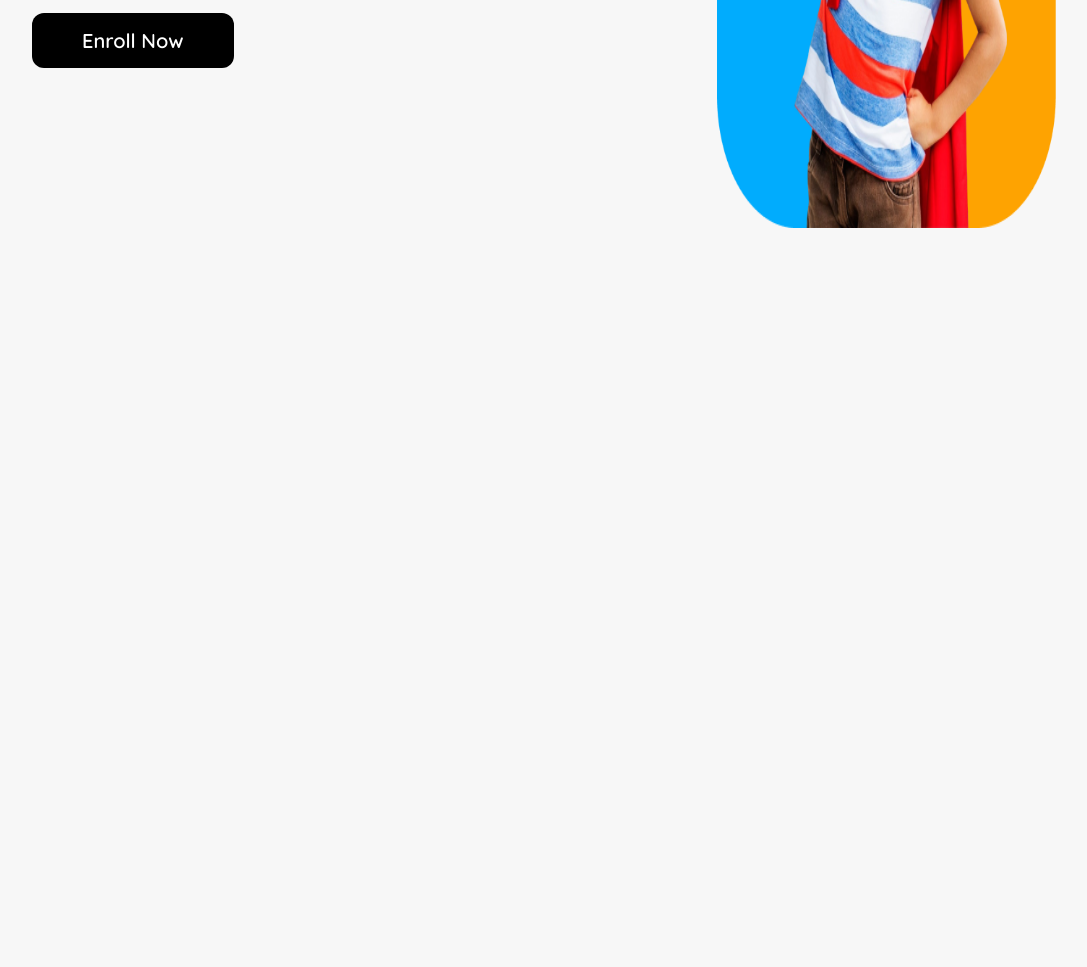
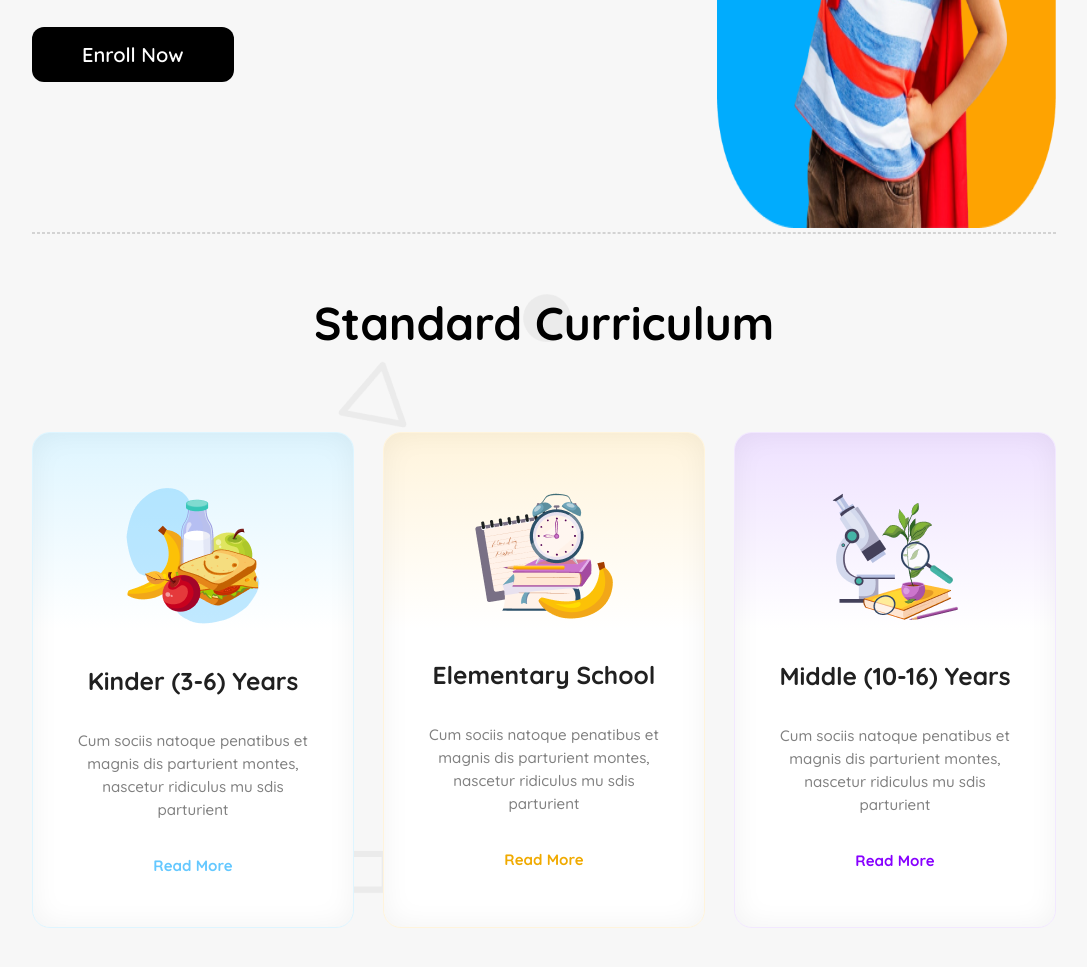
Before and after one commit to coderashik247/kids-school, a plain HTML site: page index.html in a window 1280 px wide. Shown: the part 537-1504 px from the top of the page, without its empty margins (96-1183 px from the left). Before the commit the page ends 800 px from the top, so only its background shows below. Drawn offline with Linux system fonts and the light colour scheme.

Commit message:
curriculum section is added

```diff
--- a/index.html
+++ b/index.html
@@ -51,11 +51,46 @@
                 <img src="./assets/hero-kids.png" alt="">
             </div>
         </section>
+        <hr>
     </header>
 
     <!-- Main Section start here -->
     <main>
+        <!-- Curriculum section start here -->
+        <section class="curriculum-section">
+            <h2>Standard Curriculum</h2>
+            <div class="curriculum-card-container" >
+                <div class="curriculum-card" id="kinder">
+                    <img src="./assets/kinder.png" alt="">
+                    <h2>Kinder (3-6) Years</h2>
+                    <p>Cum sociis natoque penatibus et magnis
+                        dis parturient montes, nascetur ridiculus
+                        mu sdis parturient</p>
 
+                    <p><a id="read-one" href="">Read More</a></p>
+                </div>
+                <div class="curriculum-card" id="elementary">
+                    <img src="./assets/elementary.png" alt="">
+                    <h2>Elementary School</h2>
+                    <p>Cum sociis natoque penatibus et magnis
+                        dis parturient montes, nascetur ridiculus
+                        mu sdis parturient</p>
+
+                    <p><a id="read-two" href="">Read More</a></p>
+                </div>
+                <div class="curriculum-card" id="middle">
+                    <img src="./assets/middle.png" alt="">
+                    <h2>Middle (10-16) Years</h2>
+                    <p>Cum sociis natoque penatibus et magnis
+                        dis parturient montes, nascetur ridiculus
+                        mu sdis parturient</p>
+
+                    <p><a id="read-three" href="">Read More</a></p>
+                </div>
+            </div>
+
+        </section>
+        <!-- Curriculum section end here -->
     </main>
 
     <!-- Footer Section start here -->
--- a/styles/style.css
+++ b/styles/style.css
@@ -5,11 +5,19 @@
 }
 
 /* Common CSS Styles */
+main{
+    background-image: url(../assets/bg.png);
+}
+
 nav .logo,
 nav .menu ul {
     display: flex;
     justify-content: center;
     align-items: center;
+}
+
+hr {
+    border: 1px dashed lightgray;
 }
 
 body {
@@ -77,7 +85,8 @@ nav .menu ul li a {
     color: #fff;
 }
 
-.contact>button, .banner-section-left>button {
+.contact>button,
+.banner-section-left>button {
     padding: 15px 50px;
     border: none;
     color: rgb(255, 255, 255);
@@ -95,10 +104,9 @@ nav .menu ul li a {
 }
 
 .banner-section-left>h2 {
-    font-family: Quicksand;
     font-size: 58px;
     font-weight: 700;
-    line-height: 61px;
+    line-height: 70px;
     margin-top: 0;
 }
 
@@ -111,16 +119,16 @@ nav .menu ul li a {
     line-height: 26px;
 }
 
-.banner-section-left > button {
+.banner-section-left>button {
     margin-top: 30px;
     background-color: black;
 }
 
-.empowering{
+.empowering {
     color: rgb(254, 163, 1);
 }
 
-.towards{
+.towards {
     color: rgb(1, 172, 253);
 }
 
@@ -128,3 +136,92 @@ nav .menu ul li a {
     width: 100%;
     height: 700px;
 }
+
+
+/* Curriculum section start here */
+
+.curriculum-section {
+    text-align: center;
+    margin-bottom: 80px;
+}
+
+.curriculum-section>h2 {
+    color: rgb(0, 0, 0);
+    font-size: 46px;
+    font-weight: 700;
+    margin:60px 0 80px;
+}
+
+.curriculum-card-container {
+    display: grid;
+    grid-template-columns: repeat(3, 1fr);
+    gap: 29px;
+}
+
+.curriculum-card {
+    display: flex;
+    justify-content: center;
+    align-items: center;
+    flex-direction: column;
+    border-radius: 18px;
+    padding-bottom: 50px;
+}
+
+#kinder {
+    background: linear-gradient(180.00deg, rgb(222, 245, 255), rgba(255, 255, 255, 0) 40%), rgb(255, 255, 255);
+    border: 0.94px solid rgb(222, 245, 255);
+    box-shadow: inset 0px 0px 28.3px 0.94px rgba(0, 0, 0, 0.05);
+}
+
+#elementary {
+    box-shadow: inset 0px 0px 28.3px 0.94px rgba(0, 0, 0, 0.05);
+    border: 0.94px solid rgb(255, 244, 220);
+    background: linear-gradient(180.00deg, rgb(255, 244, 220), rgba(255, 255, 255, 0) 40%), rgb(255, 255, 255);
+}
+
+#middle {
+    border: 0.94px solid rgb(242, 232, 255);
+    box-shadow: inset 0px 0px 28.3px 0.94px rgba(0, 0, 0, 0.05);
+    background: linear-gradient(180.00deg, rgb(238, 225, 255), rgba(255, 255, 255, 0) 40%), rgb(255, 255, 255);
+}
+
+.curriculum-card>img {
+    margin-top: 54px;
+}
+
+.curriculum-card>h2 {
+    color: rgb(32, 32, 32);
+    font-size: 24.52px;
+    font-weight: 700;
+    margin-top: 40px;
+}
+
+.curriculum-card>p {
+    color: rgb(128, 128, 128);
+    font-size: 15.09px;
+    font-weight: 500;
+    line-height: 23px;
+    text-align: center;
+    margin: 0 auto;
+    width: 75%;
+    margin-top: 33px;
+}
+
+.curriculum-card>p>a {
+    font-weight: 700;
+    text-decoration: none;
+    margin: 35px;
+}
+
+#read-one {
+    color: rgb(100, 200, 255);
+}
+
+#read-two {
+    color: rgb(240, 170, 0);
+}
+
+#read-three {
+    color: rgb(135, 0, 255);
+
+}
```
